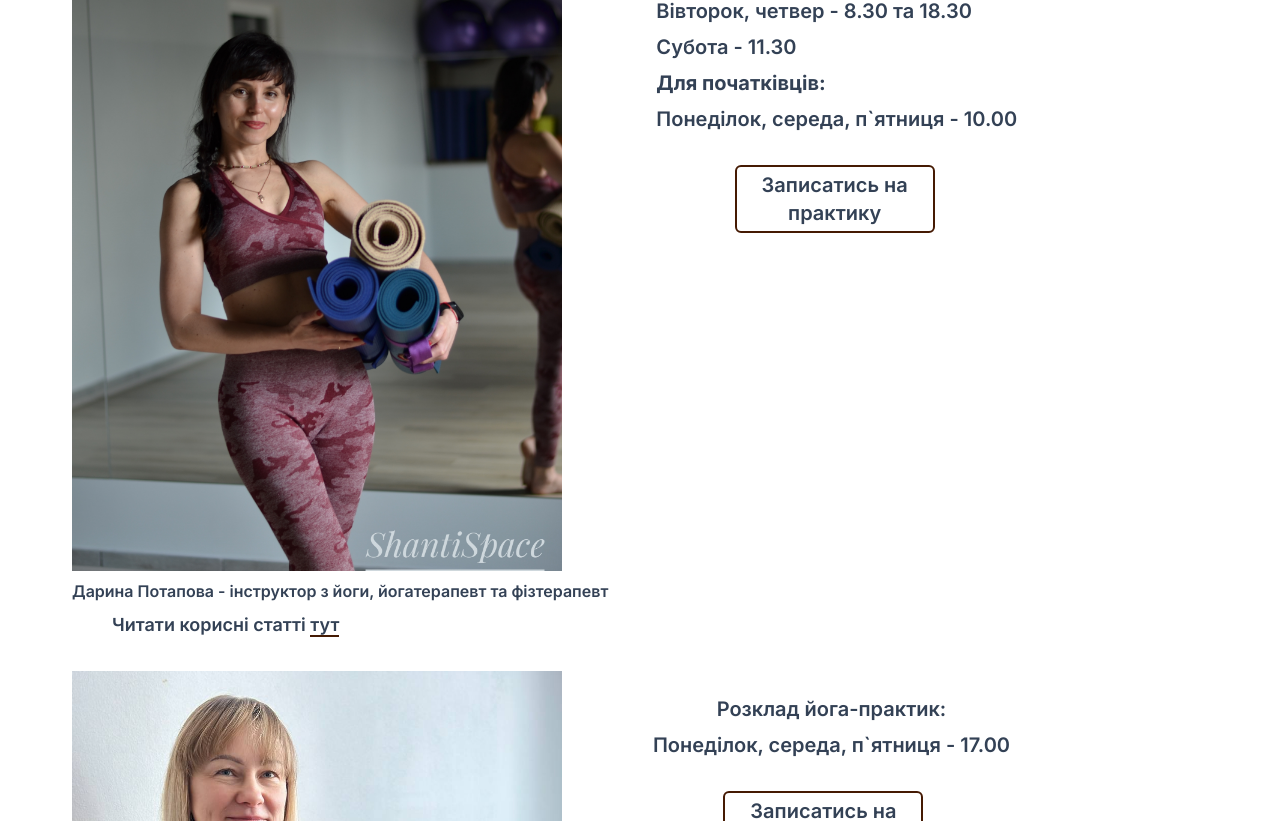
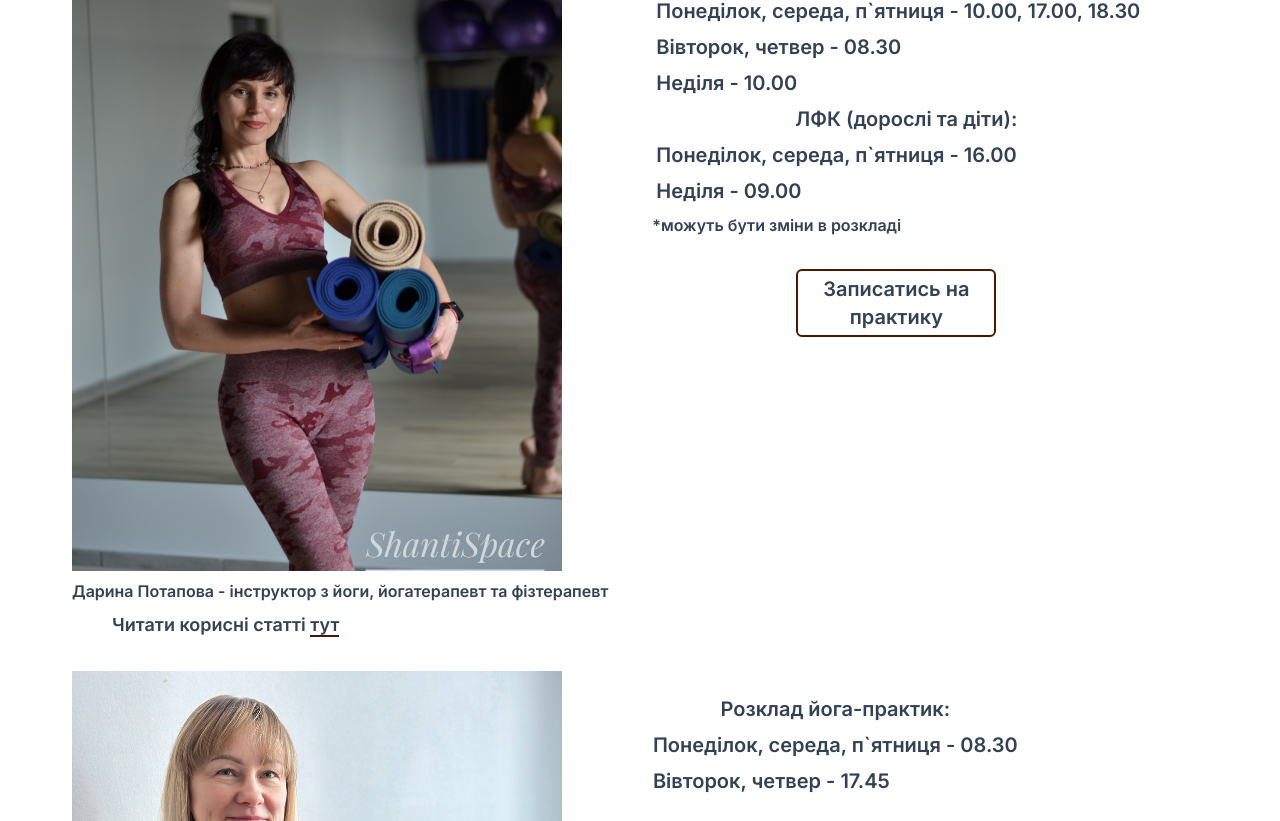
Before and after one commit to Tetyanka-T/shantispace, a Next.js app: page /yoga in a window 1280 px wide. Shown: the part 3719-4540 px from the top of the page. Built offline with nearby package versions, Linux system fonts and the light colour scheme; no server answers; what pusher, tailwindcss-animated would draw is missing.

Commit message:
fix schedule

```diff
--- a/app/physical-therapy/page.tsx
+++ b/app/physical-therapy/page.tsx
@@ -105,11 +105,11 @@ const PhysicalPage = () => {
           <h2 className="text-md text-center my-2">Дарина Потапова - інструктор з йоги, йогатерапевт та фізтерапевт</h2>
         </div>
         <div className="mt-4 md:ml-8">
-          <p className="text-center text-lg my-2 lg:text-xl lg:ml-4">Розклад лікувальна фізкультура:</p>
-          <ul className="mx-3 text-lg my-2 lg:text-xl lg:ml-4">
-            <li className="mt-2">Понеділок, середа, п&apos;ятниця - 10.00</li>
-            <li className="mt-2">П&apos;ятниця - 17.00</li>
-          </ul>
+        <p className="text-center text-lg my-2 lg:text-xl lg:ml-4">Розклад лікувальна фізкультура (ЛФК дорослі та діти):</p>
+              <ul className="mx-3 text-lg my-2 lg:text-xl lg:ml-4">
+                <li className="mt-2">Понеділок, середа, п`ятниця - 16.00</li>
+                <li className="mt-2">Неділя - 09.00</li>
+              </ul>
           <Link href="tel:+380977339045" className="block w-[200px] rounded-md border-2 p-1 text-center text-lg border-amber-950 mx-auto mt-3 md:mt-8 lg:text-xl" aria-label="посилання на запис на заняття до Дарини Полозок">Записатись на заняття</Link>
         </div>
         </div>
@@ -119,10 +119,10 @@ const PhysicalPage = () => {
           <h2 className="text-md text-center my-2">Світлана Погребняк - інструктор з йоги та оздоровчої фізкультури</h2>
         </div>
         <div className="mt-4 md:ml-8">
-          <p className="text-center text-lg my-2 lg:text-xl lg:ml-4">Розклад лікувальна фізкультура:</p>
-          <ul className="mx-3 text-lg my-2 lg:text-xl lg:ml-4">
-            <li className="mt-2">Понеділок, середа - 17.00</li>
-            <li className="mt-2">Субота - 10.00</li>
+          <p className="text-center text-lg my-2 lg:text-xl lg:ml-4">Розклад:</p>
+          <ul className="text-lg my-2 ml-4 lg:text-xl lg:ml-4">
+            <li>Понеділок, середа, п`ятниця - 08.30</li>
+            <li className="mt-2">Вівторок, четвер - 17.45</li>
           </ul>
           <Link href="tel:+380971250101" className="block w-[200px] rounded-md border-2 p-1 text-center text-lg border-amber-950 mx-auto mt-3 md:mt-8 lg:text-xl" aria-label="посилання на запис на заняття до Світлани Погребняк">Записатись на заняття</Link>
         </div>
--- a/app/styles/common.module.css
+++ b/app/styles/common.module.css
@@ -18,7 +18,7 @@
   background-repeat: no-repeat;
   background-position: center;
   background-size: cover;
-  padding: 250px 30px;
+  padding: 320px 30px;
   margin-top: -130px;
 }
 .home_img_container {
@@ -34,14 +34,14 @@
   background-repeat: no-repeat;
   background-position: center;
   background-size: cover;
-  padding: 140px 50px;
+  padding: 190px 50px;
 }
 .physical_hero {
   background-image: radial-gradient(circle, rgba(238,174,202,0.4962359943977591) 9%, rgba(148,187,233,0.42620798319327735) 59%), url(../../public/hero_therapy.jpg);
   background-repeat: no-repeat;
   background-position: center;
   background-size: cover;
-  padding: 140px 50px;
+  padding: 190px 50px;
 }
 
 .contact_maplocation iframe {
@@ -86,9 +86,7 @@
   padding: 90px 30px;
 }
 @media screen and (min-width: 500px) {
-.home_hero {
-  padding: 220px 50px;
-}
+
 .physical_hero {
   padding: 240px 50px;
 }
@@ -120,11 +118,11 @@
     }
     .home_hero {
       margin: -140px -16px 0 -16px;
-      padding: 320px 50px;
+      padding: 420px 50px;
     }
     .physical_hero {
       margin: 0 -15px;
-      padding: 320px 50px;
+      padding: 300px 50px;
     }
     .home_classes_container_img_yoga, .home_classes_container_img_therapy, .home_img_container, .home_classes_container_img_nails {
       padding: 300px 30px;
@@ -145,12 +143,11 @@
     }
     .home_hero {
       margin: -140px -25px 0 -25px;
-      background-size: 2200px 1400px;
       padding: 400px 90px;
     }
     .physical_hero {
       margin: 0 -24px;
-      padding: 380px 50px;
+      padding: 300px 50px;
     }
     .home_img_container {
       margin: 0 -24px;
@@ -163,17 +160,11 @@
       padding: 320px 30px;
     }
   }
-  @media screen and (min-width: 1300px) {
 
-    .home_hero {
-      margin: -140px -72px 0 -72px;
-    }
-
-  }
 
   @media screen and (min-width: 1500px) {
     .yoga_hero{
-      padding: 370px 50px;
+      padding: 380px 50px;
     }
     .home_hero {
       margin: -130px -140px 0 -140px;
--- a/components/Yoga.tsx
+++ b/components/Yoga.tsx
@@ -88,18 +88,23 @@ const Yoga = () => {
         <div>
           <Image src="/couch.jpeg" alt="Дарина Полозок - інструктор з йоги, йогатерапевт та фізтерапевт" width={320} height={300} className="w-full h-auto object-cover md:w-[490px]"/>
           <h3 className="text-md text-center my-2">Дарина Потапова - інструктор з йоги, йогатерапевт та фізтерапевт</h3>
-          <Link className="text-lg lg:ml-10 cursor-pointer" href="/blog">Читати корисні статті <span className="border-b-2 border-amber-950">тут</span></Link>
+          <Link className="ml-3 text-lg lg:ml-10 cursor-pointer" href="/blog">Читати корисні статті <span className="border-b-2 border-amber-950">тут</span></Link>
         </div>
         <div className="mt-4 md:ml-8">
           <p className="text-center text-lg my-2 lg:text-xl lg:ml-4">Розклад йога-практик:</p>
           <ul className="mx-3 text-lg my-2 lg:text-xl lg:ml-4">
-            <li className="mt-2">Вівторок, четвер - 8.30 та 18.30</li>
-            <li className="mt-2">Субота - 11.30</li>
+            <li className="mt-2">Понеділок, середа, п`ятниця - 10.00, 17.00, 18.30</li>
+            <li className="mt-2">Вівторок, четвер - 08.30</li>
+            <li className="mt-2">Неділя - 10.00</li>
             <li className="mt-2">
-              <p className="font-bold mb-2">Для початківців:</p>
-              <p>Понеділок, середа, п`ятниця - 10.00</p>
+              <p className="text-center text-lg my-2 lg:text-xl lg:ml-4">ЛФК (дорослі та діти):</p>
+              <ul>
+                <li>Понеділок, середа, п`ятниця - 16.00</li>
+                <li className="mt-2">Неділя - 09.00</li>
+              </ul>
             </li>
           </ul>
+          <p className="ml-3 mb-4">*можуть бути зміни в розкладі</p>
          <Link href="tel:+380977339045" className="block w-[200px] rounded-md border-2 p-1 text-center text-lg border-amber-950 mx-auto mt-3 md:mt-8 lg:text-xl" aria-label="посилання для запису на практику до Дарини Полозок">Записатись на практику</Link>
         </div>
       </div>
@@ -110,7 +115,10 @@ const Yoga = () => {
         </div>
         <div className="md:ml-8 mt-4">
           <p className="text-center text-lg my-2 lg:text-xl lg:ml-4">Розклад йога-практик:</p>
-          <p className="text-lg my-2 ml-4 lg:text-xl lg:ml-4">Понеділок, середа, п`ятниця - 17.00</p>
+          <ul className="text-lg my-2 ml-4 lg:text-xl lg:ml-4">
+            <li>Понеділок, середа, п`ятниця - 08.30</li>
+            <li className="mt-2">Вівторок, четвер - 17.45</li>
+          </ul>
           <Link href="tel:+380971250101" className="block w-[200px] rounded-md border-2 p-1 text-center text-lg border-amber-950 mx-auto mt-3 md:mt-8 lg:text-xl" aria-label="посилання для запису на практику до Світлани Погребняк">Записатись на практику</Link>
         </div>
       </div>
--- a/package.json
+++ b/package.json
@@ -35,6 +35,7 @@
     "react-select": "^5.8.0",
     "react-spinners": "^0.13.8",
     "remark-gfm": "^4.0.0",
+    "sharp": "^0.33.5",
     "swiper": "^10.3.1",
     "tailwindcss-animated": "^1.0.1",
     "zustand": "^4.4.6"
```
Also changed, not shown: 1 other file (tests, documents, lock files or other folders).
